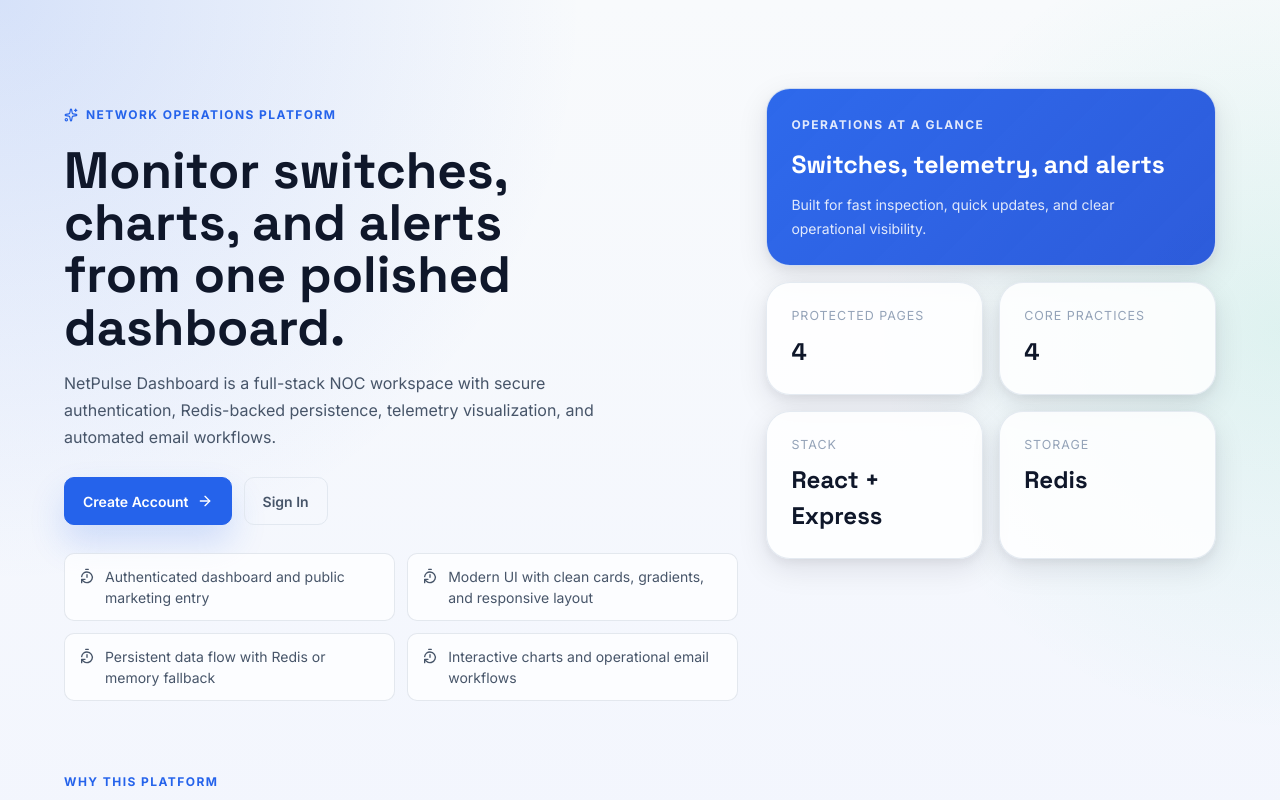
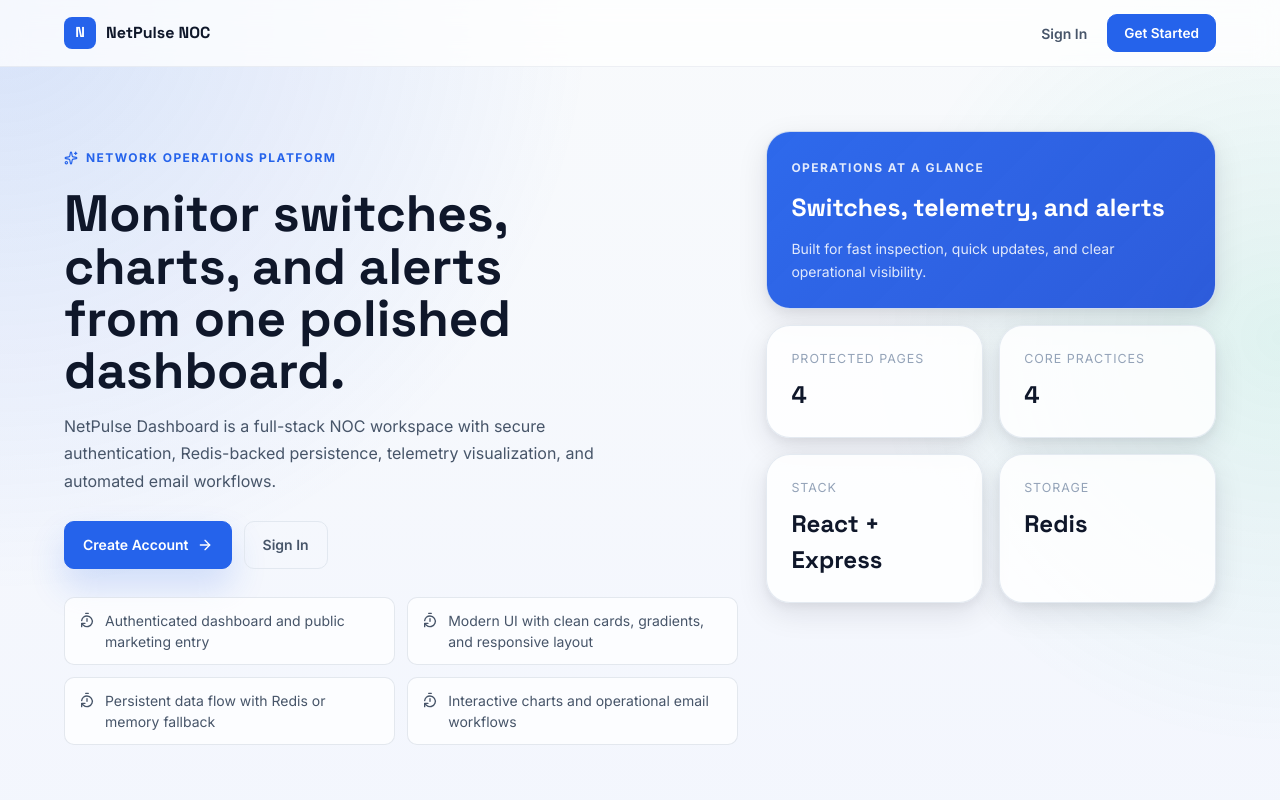
Before and after one commit to AishwariyaRaj/PracticeTaskReact, a React (Vite) app: page / in a window 1280 px wide. Shown: the top 800 px of the page. Built offline with nearby package versions, Linux system fonts and the light colour scheme; no server answers.

Commit message:
Enhance landing page with a sticky brand header and polished spacing

```diff
--- a/src/App.css
+++ b/src/App.css
@@ -393,6 +393,73 @@
 .mini-table td { font-size: 0.875rem; color: var(--text); }
 
 /* Landing Page */
+.landing-header {
+  background: rgba(255, 255, 255, 0.75);
+  backdrop-filter: blur(12px);
+  -webkit-backdrop-filter: blur(12px);
+  border-bottom: 1px solid rgba(148, 163, 184, 0.16);
+  position: sticky;
+  top: 0;
+  z-index: 100;
+  transition: all var(--transition);
+}
+.landing-header__wrapper {
+  max-width: 1200px;
+  margin: 0 auto;
+  padding: 14px 24px;
+  display: flex;
+  justify-content: space-between;
+  align-items: center;
+}
+.landing-header__brand {
+  display: flex;
+  align-items: center;
+  gap: 10px;
+  text-decoration: none;
+  color: var(--text);
+  transition: opacity var(--transition);
+}
+.landing-header__brand:hover {
+  opacity: 0.95;
+}
+.landing-header__logo {
+  width: 32px;
+  height: 32px;
+  border-radius: 8px;
+  background: var(--primary);
+  display: flex;
+  align-items: center;
+  justify-content: center;
+  font-family: 'Space Grotesk', sans-serif;
+  font-weight: 700;
+  font-size: 0.9rem;
+  color: #fff;
+}
+.landing-header__name {
+  font-family: 'Space Grotesk', sans-serif;
+  font-weight: 700;
+  font-size: 1rem;
+}
+.landing-header__actions {
+  display: flex;
+  align-items: center;
+  gap: 20px;
+}
+.landing-header__link {
+  font-size: 0.875rem;
+  font-weight: 600;
+  color: var(--text-secondary);
+  text-decoration: none;
+  transition: color var(--transition);
+}
+.landing-header__link:hover {
+  color: var(--primary);
+}
+.landing-header__btn {
+  padding: 8px 16px;
+  font-size: 0.85rem;
+}
+
 .landing-shell {
   min-height: 100vh;
   background:
@@ -407,7 +474,7 @@
   align-items: start;
   max-width: 1200px;
   margin: 0 auto;
-  padding: 88px 24px 48px;
+  padding: 64px 24px 48px;
 }
 .landing-hero__content {
   padding-top: 18px;
--- a/src/pages/LandingPage.jsx
+++ b/src/pages/LandingPage.jsx
@@ -42,6 +42,19 @@ const highlights = [
 export default function LandingPage() {
   return (
     <div className="landing-shell">
+      <header className="landing-header">
+        <div className="landing-header__wrapper">
+          <Link to="/" className="landing-header__brand">
+            <span className="landing-header__logo">N</span>
+            <span className="landing-header__name">NetPulse NOC</span>
+          </Link>
+          <nav className="landing-header__actions">
+            <Link to="/login" className="landing-header__link">Sign In</Link>
+            <Link to="/register" className="btn btn-primary landing-header__btn">Get Started</Link>
+          </nav>
+        </div>
+      </header>
+
       <section className="landing-hero">
         <div className="landing-hero__content">
           <span className="landing-badge">
```
